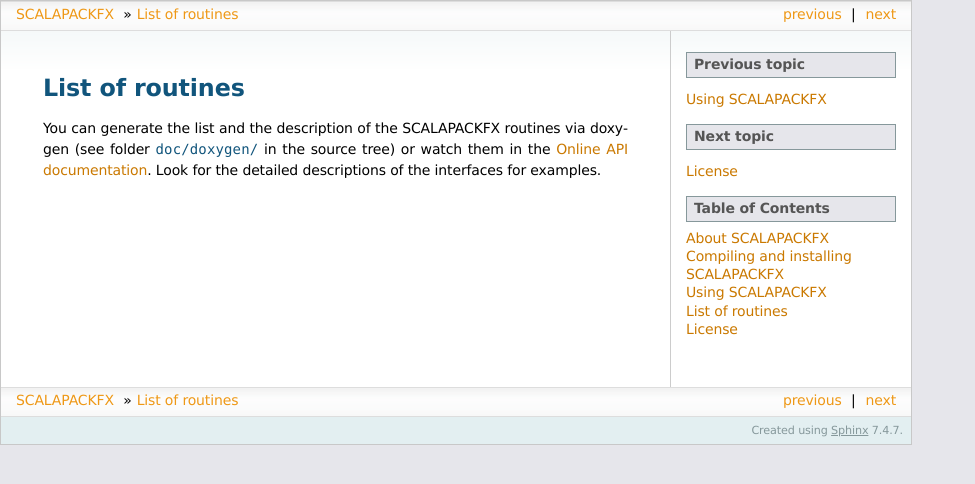
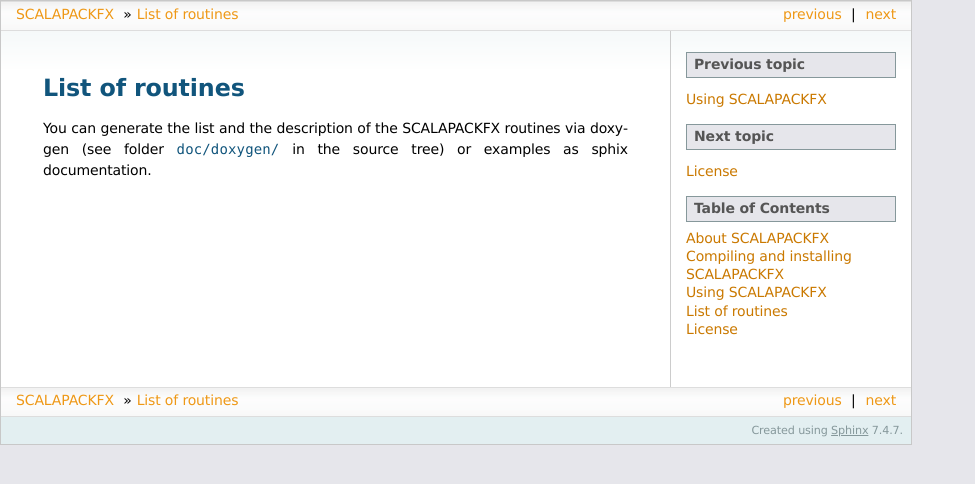
Before and after one commit to dftbplus/scalapackfx, a Sphinx documentation site: the page built from doc/sphinx/routines.rst, in a window 1280 px wide. Shown: the top 484 px of the page, without its empty margins (0-975 px from the left). Built offline with Sphinx 7.4.7, drawn with Linux system fonts in a browser that asks for light colours.

Commit message:
Changed URLs to github
Also removed reference to online documentation generated from sphinx
documents (should use readthedocs for this).

```diff
--- a/doc/sphinx/installing.rst
+++ b/doc/sphinx/installing.rst
@@ -9,14 +9,13 @@
 
 * GNU Make.
 
-There are basically two different ways of invoking the library into your
-project:
+There are basically two different ways of using the library in your project:
 
 * `Precompiling the library`_ and linking it later to your project.
 
 * `Compiling the library during your build process`_.
 
-Both are described below in details.
+Both are described below.
 
 
 Precompiling the library
--- a/doc/sphinx/routines.rst
+++ b/doc/sphinx/routines.rst
@@ -4,7 +4,5 @@
 ================
 
 You can generate the list and the description of the SCALAPACKFX routines via
-doxygen (see folder `doc/doxygen/` in the source tree) or watch them in the
-`Online API documentation
-<https://dftbplus.bitbucket.org/opensource/scalapackfx/api/annotated.html>`_.
-Look for the detailed descriptions of the interfaces for examples.
+doxygen (see folder `doc/doxygen/` in the source tree) or examples as sphix
+documentation.
```
Also changed, not shown: README.rst (+7 -10 lines), doc/sphinx/about.rst (+5 -5 lines).
